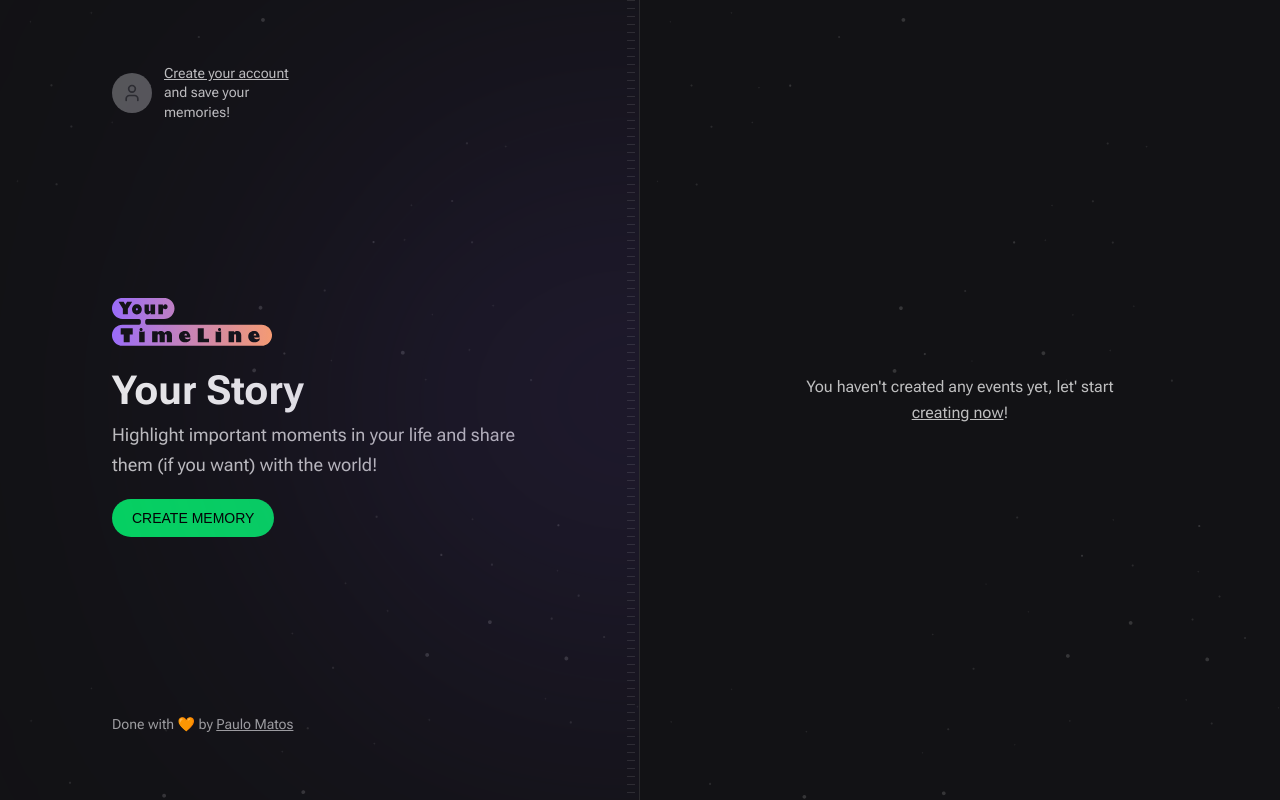
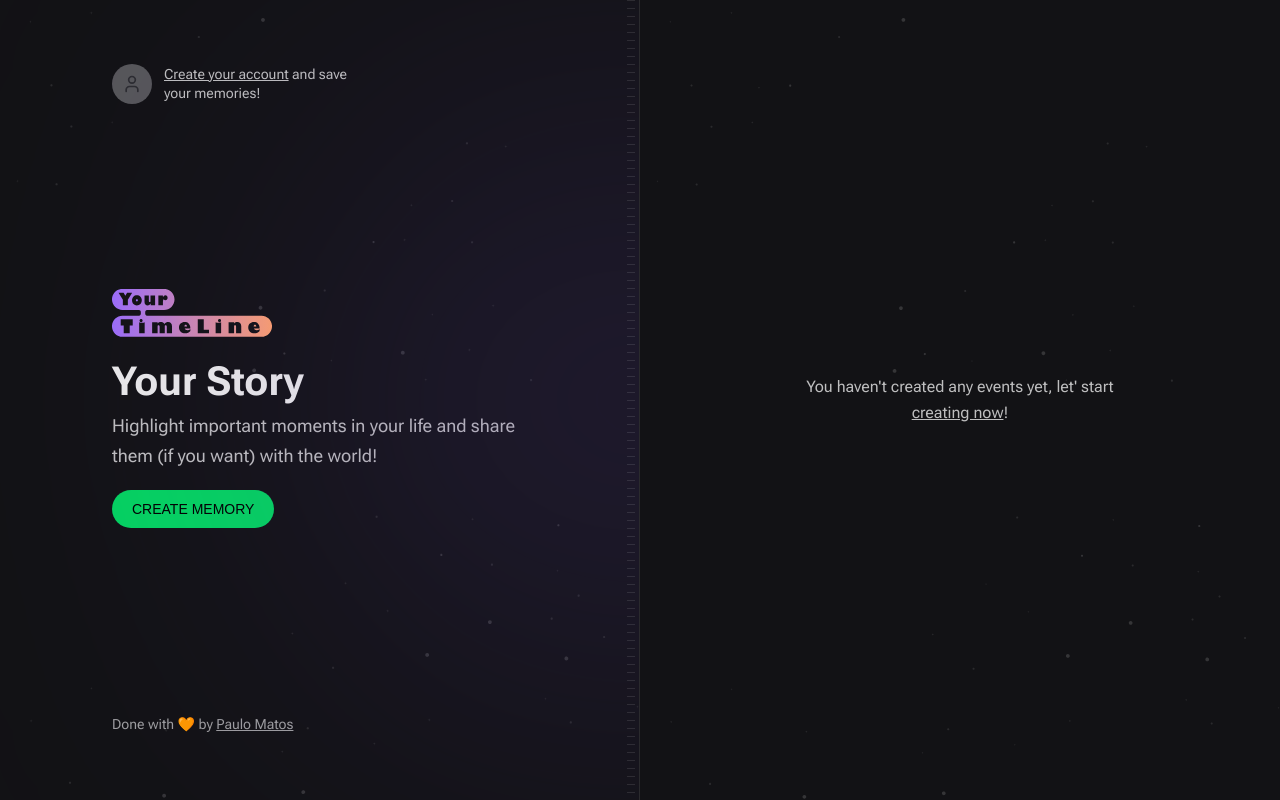
Before and after one commit to paulo-matos/timeline-web, a Next.js app: page / in a window 1280 px wide. Built offline with nearby package versions, Linux system fonts and the light colour scheme; no server answers; a web font is replaced by a local one.

Commit message:
Separating needed Components

```diff
--- a/src/app/page.tsx
+++ b/src/app/page.tsx
@@ -1,7 +1,7 @@
-import { User } from 'lucide-react'
-import Image from 'next/image'
-
-import timelineLogo from '../assets/timeline-logo.svg'
+import { Copyright } from '@/components/Copyright'
+import { EmptyMemories } from '@/components/EmptyMemories'
+import { Hero } from '@/components/Hero'
+import { SignIn } from '@/components/SignIn'
 
 export default function Home() {
   return (
@@ -14,68 +14,16 @@ export default function Home() {
         {/* Stripes */}
         <div className="absolute bottom-0 right-1 top-0 w-2 bg-stripes" />
 
-        {/* Sign In */}
-        <a
-          href=""
-          className="flex items-center gap-3 text-left transition-colors hover:text-gray-50"
-        >
-          <div className="flex h-10 w-10 items-center justify-center rounded-full bg-gray-400">
-            <User className="h-5 w-5 text-gray-500" />
-          </div>
+        <SignIn />
 
-          <p className="max-w-[140px] text-sm leading-snug">
-            <span className="underline ">Create your account</span> and save
-            your memories!
-          </p>
-        </a>
+        <Hero />
 
-        {/* Hero */}
-        <div className="space-y-5">
-          <Image src={timelineLogo} alt="Timeline" />
-
-          <div className="max-w-[420px] space-y-1">
-            <h1 className="text-5xl font-bold leading-tight text-gray-50">
-              Your Story
-            </h1>
-            <p className="text-lg leading-relaxed">
-              Highlight important moments in your life and share them (if you
-              want) with the world!
-            </p>
-          </div>
-
-          <a
-            className="inline-block rounded-full bg-green-500 px-5 py-3 font-alt text-sm uppercase leading-none text-black hover:bg-green-600"
-            href="#"
-          >
-            Create memory
-          </a>
-        </div>
-
-        {/* Copyright */}
-        <div className="text-sm leading-relaxed text-gray-200">
-          Done with 🧡 by{' '}
-          <a
-            className="underline hover:text-gray-100"
-            href="https://www.linkedin.com/in/dev-paulomatos/?locale=en_US"
-            target="_blank"
-            rel="noreferrer"
-          >
-            Paulo Matos
-          </a>
-        </div>
+        <Copyright />
       </div>
 
       {/* Right */}
       <div className="flex flex-col bg-[url(../assets/bg-stars.svg)] bg-cover p-16">
-        <div className="flex flex-1 items-center justify-center">
-          <p className="w-[330px] text-center leading-relaxed">
-            You haven&apos;t created any events yet, let&apos; start{' '}
-            <a href="" className="underline hover:text-gray-50">
-              creating now
-            </a>
-            !
-          </p>
-        </div>
+        <EmptyMemories />
       </div>
     </main>
   )
--- /dev/null
+++ b/src/components/Copyright.tsx
@@ -0,0 +1,15 @@
+export function Copyright() {
+  return (
+    <div className="text-sm leading-relaxed text-gray-200">
+      Done with 🧡 by{' '}
+      <a
+        className="underline hover:text-gray-100"
+        href="https://www.linkedin.com/in/dev-paulomatos/?locale=en_US"
+        target="_blank"
+        rel="noreferrer"
+      >
+        Paulo Matos
+      </a>
+    </div>
+  )
+}
--- /dev/null
+++ b/src/components/EmptyMemories.tsx
@@ -0,0 +1,13 @@
+export function EmptyMemories() {
+  return (
+    <div className="flex flex-1 items-center justify-center">
+      <p className="w-[330px] text-center leading-relaxed">
+        You haven&apos;t created any events yet, let&apos; start{' '}
+        <a href="" className="underline hover:text-gray-50">
+          creating now
+        </a>
+        !
+      </p>
+    </div>
+  )
+}
--- /dev/null
+++ b/src/components/Hero.tsx
@@ -0,0 +1,27 @@
+import Image from 'next/image'
+import timelineLogo from '../assets/timeline-logo.svg'
+
+export function Hero() {
+  return (
+    <div className="space-y-5">
+      <Image src={timelineLogo} alt="Timeline" />
+
+      <div className="max-w-[420px] space-y-1">
+        <h1 className="text-5xl font-bold leading-tight text-gray-50">
+          Your Story
+        </h1>
+        <p className="text-lg leading-relaxed">
+          Highlight important moments in your life and share them (if you want)
+          with the world!
+        </p>
+      </div>
+
+      <a
+        className="inline-block rounded-full bg-green-500 px-5 py-3 font-alt text-sm uppercase leading-none text-black hover:bg-green-600"
+        href="#"
+      >
+        Create memory
+      </a>
+    </div>
+  )
+}
--- /dev/null
+++ b/src/components/SignIn.tsx
@@ -0,0 +1,19 @@
+import { User } from 'lucide-react'
+
+export function SignIn() {
+  return (
+    <a
+      href={`https://github.com/login/oauth/authorize?client_id=${process.env.NEXT_PUBLIC_GITHUB_CLIENT_ID}`}
+      className="flex items-center gap-3 text-left transition-colors hover:text-gray-50"
+    >
+      <div className="flex h-10 w-10 items-center justify-center rounded-full bg-gray-400">
+        <User className="h-5 w-5 text-gray-500" />
+      </div>
+
+      <p className="max-w-[200px] text-sm leading-snug">
+        <span className="underline ">Create your account</span> and save your
+        memories!
+      </p>
+    </a>
+  )
+}
```
